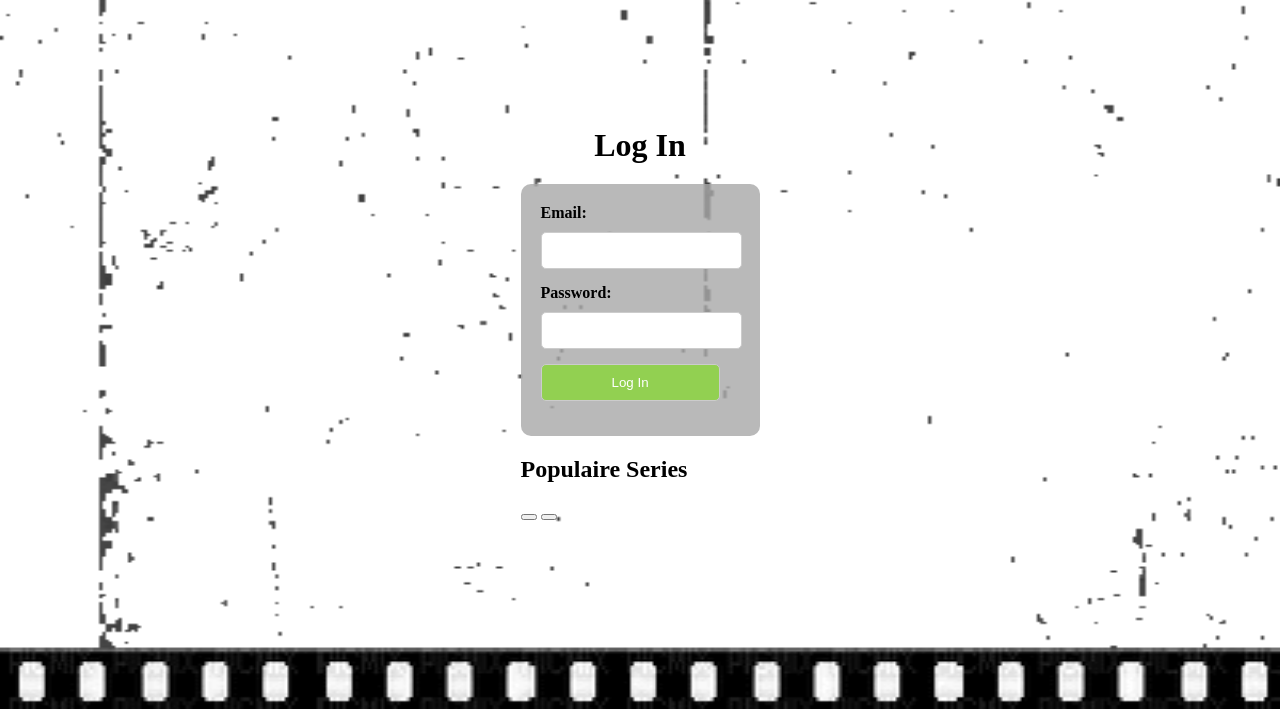
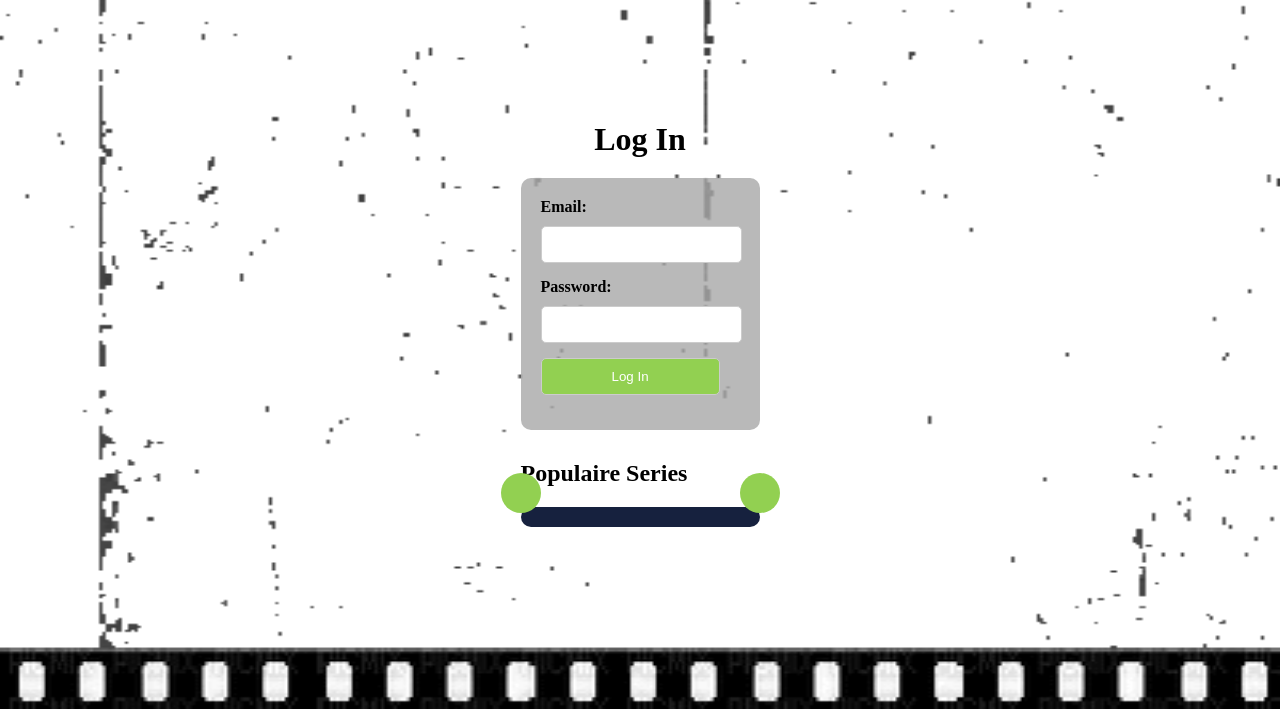
Before and after one commit to 6029889/Ala, a PHP site: page / in a window 1280 px wide. Shown: the part 83-800 px from the top of the page. Run offline with PHP 8.4, Linux system fonts and the light colour scheme; data that the repository does not hold is empty.

Commit message:
haloo
ded

```diff
--- a/index.php
+++ b/index.php
@@ -365,8 +365,9 @@ displaySeries();
         </form>
         <div class="popular-series-container">
             <h2>Populaire Series</h2>
+            <button class="scrollLeftButton" id="popularScrollLeft"><i class="fas fa-angle-left"></i></button>
             <div class="popular-series-slideshow">
-                <?php $popularSeries = getPopularseries()?>
+                <?php $popularSeries = getPopularSeries(); ?>
                 <?php foreach ($popularSeries as $series): ?>
                     <?php $serieIDWithoutZeroes = sprintf('%05d', $series['SerieID']); ?>
                     <div class="popular-series-slide">
@@ -375,22 +376,29 @@ displaySeries();
                     </div>
                 <?php endforeach; ?>
             </div>
-            <button class="scrollLeftButton" id="popularScrollLeft"><i class="fas fa-angle-left"></i></button>
             <button class="scrollRightButton" id="popularScrollRight"><i class="fas fa-angle-right"></i></button>
         </div>
     </div>
 </div>
 <script>
+    document.addEventListener('DOMContentLoaded', function() {
     const popularSeriesContainer = document.querySelector('.popular-series-slideshow');
     const scrollAmount = 200;
 
-    document.getElementById('popularScrollLeft').addEventListener('click', () => {
-        popularSeriesContainer.scrollBy({ left: -scrollAmount, behavior: 'smooth' });
+    document.getElementById('popularScrollLeft').addEventListener('click', function() {
+        popularSeriesContainer.scrollBy({
+            left: -scrollAmount,
+            behavior: 'smooth'
+        });
     });
 
-    document.getElementById('popularScrollRight').addEventListener('click', () => {
-        popularSeriesContainer.scrollBy({ left: scrollAmount, behavior: 'smooth' });
+    document.getElementById('popularScrollRight').addEventListener('click', function() {
+        popularSeriesContainer.scrollBy({
+            left: scrollAmount,
+            behavior: 'smooth'
+        });
     });
+});
 </script>
 </body>
 </html>
--- a/style/home.css
+++ b/style/home.css
@@ -317,7 +317,7 @@ header {
 
 .scrollLeftButton,
 .scrollRightButton {
-  position: absolute;
+  position: sticky;
   top: 50%;
   transform: translateY(-50%);
   background-color: #92d051;
--- a/style/style.css
+++ b/style/style.css
@@ -84,4 +84,77 @@
   input[type="submit"]:hover {
     background-color: #5b9bd5;
   }
+
+  .popular-series-container {
+    margin-top: 30px;
+    width: 100%;
+    max-width: 600px;
+    position: relative;
+}
+
+.popular-series-slideshow {
+    display: flex;
+    align-items: center;
+    overflow-x: hidden;
+    white-space: nowrap;
+    background-color: #16213e;
+    border-radius: 10px;
+    padding: 10px;
+    scroll-behavior: smooth;
+}
+
+.popular-series-slide {
+    display: inline-block;
+    background-color: #0f3460;
+    border-radius: 10px;
+    margin: 0 5px;
+    text-align: center;
+    transition: transform 0.3s, box-shadow 0.3s;
+}
+
+.popular-series-slide:hover {
+    transform: translateY(-10px);
+    box-shadow: 0px 8px 12px rgba(0, 0, 0, 0.2);
+}
+
+.popular-series-slide img {
+    width: 100px; /* Adjust width as needed */
+    height: auto;
+    margin-bottom: 10px;
+    border-radius: 5px;
+}
+
+.popular-series-slide h3 {
+    font-size: 14px;
+    color: #ffffff;
+}
+
+.scrollLeftButton, .scrollRightButton {
+    position: absolute;
+    top: 50%;
+    transform: translateY(-50%);
+    background-color: #92d051;
+    color: white;
+    border: none;
+    border-radius: 50%;
+    width: 40px;
+    height: 40px;
+    font-size: 18px;
+    cursor: pointer;
+    transition: background-color 0.3s;
+    z-index: 1;
+}
+
+.scrollLeftButton:hover, .scrollRightButton:hover {
+    background-color: #5b9bd5;
+}
+
+.scrollLeftButton {
+    left: -20px;
+}
+
+.scrollRightButton {
+    right: -20px;
+}
+
 /* einde style inlogpagina */
```
